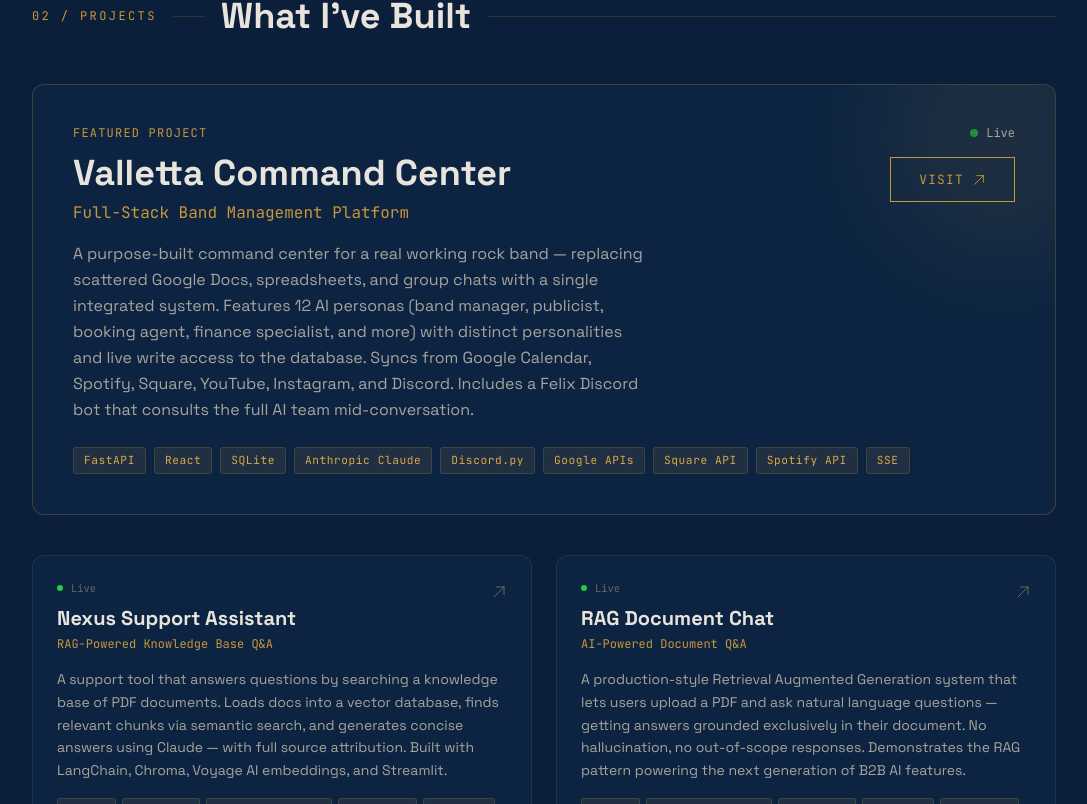
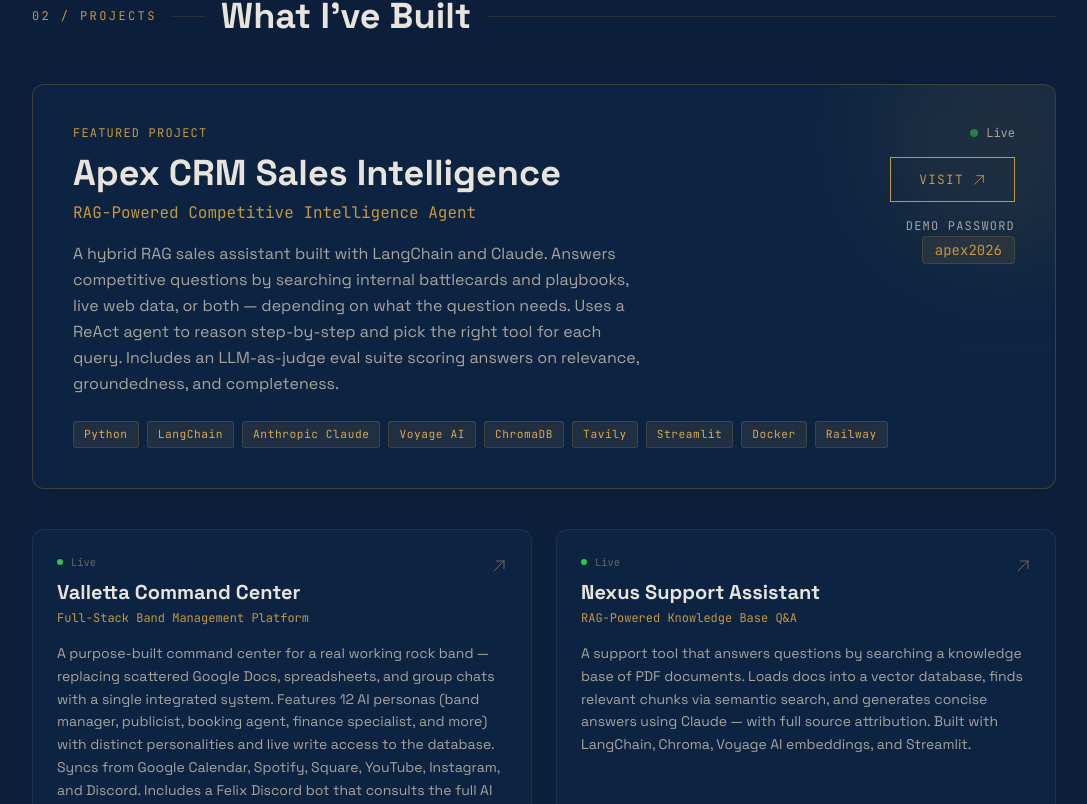
Before and after one commit to kcarroll88/portfolio-site, a Next.js app: page / in a window 1280 px wide. Shown: the part 1656-2460 px from the top of the page, without its empty margins (136-1223 px from the left). Built offline with nearby package versions, Linux system fonts and the light colour scheme.

Commit message:
Add Apex CRM Sales Intelligence as featured project
Adds the new RAG-powered sales intelligence agent as the featured project,
with demo password display. Valletta moves to the regular project grid.

```diff
--- a/src/components/Projects.tsx
+++ b/src/components/Projects.tsx
@@ -9,11 +9,23 @@ interface Project {
   description: string;
   stack: string[];
   link?: string;
+  password?: string;
   status: 'live' | 'in-progress' | 'complete';
   featured?: boolean;
 }
 
 const PROJECTS: Project[] = [
+  {
+    name: 'Apex CRM Sales Intelligence',
+    tagline: 'RAG-Powered Competitive Intelligence Agent',
+    description:
+      'A hybrid RAG sales assistant built with LangChain and Claude. Answers competitive questions by searching internal battlecards and playbooks, live web data, or both — depending on what the question needs. Uses a ReAct agent to reason step-by-step and pick the right tool for each query. Includes an LLM-as-judge eval suite scoring answers on relevance, groundedness, and completeness.',
+    stack: ['Python', 'LangChain', 'Anthropic Claude', 'Voyage AI', 'ChromaDB', 'Tavily', 'Streamlit', 'Docker', 'Railway'],
+    link: 'https://apex-sales-intel-production.up.railway.app',
+    password: 'apex2026',
+    status: 'live',
+    featured: true,
+  },
   {
     name: 'Valletta Command Center',
     tagline: 'Full-Stack Band Management Platform',
@@ -22,7 +34,6 @@ const PROJECTS: Project[] = [
     stack: ['FastAPI', 'React', 'SQLite', 'Anthropic Claude', 'Discord.py', 'Google APIs', 'Square API', 'Spotify API', 'SSE'],
     link: 'https://github.com/kcarroll88/valletta-app',
     status: 'live',
-    featured: true,
   },
   {
     name: 'Nexus Support Assistant',
@@ -137,6 +148,29 @@ function FeaturedProject({ project }: { project: Project }) {
                 <path strokeLinecap="round" strokeLinejoin="round" d="M4.5 19.5l15-15m0 0H8.25m11.25 0v11.25" />
               </svg>
             </a>
+          )}
+
+          {/* Password */}
+          {project.password && (
+            <div className="text-right">
+              <span
+                className="text-xs tracking-widest uppercase block mb-1"
+                style={{ fontFamily: 'var(--font-jetbrains-mono)', color: 'var(--cream-muted)' }}
+              >
+                Demo password
+              </span>
+              <span
+                className="text-sm px-3 py-1 rounded"
+                style={{
+                  fontFamily: 'var(--font-jetbrains-mono)',
+                  color: 'var(--gold)',
+                  background: 'rgba(201, 150, 58, 0.1)',
+                  border: '1px solid rgba(201, 150, 58, 0.2)',
+                }}
+              >
+                {project.password}
+              </span>
+            </div>
           )}
         </div>
       </div>
--- a/src/lib/keenan-context.ts
+++ b/src/lib/keenan-context.ts
@@ -36,7 +36,15 @@ OTHER SKILLS:
 - Cross-functional enablement & program management
 
 PROJECTS:
-1. Valletta Command Center (github.com/kcarroll88/valletta-app)
+1. Apex CRM Sales Intelligence (apex-sales-intel-production.up.railway.app) [FEATURED]
+   - What: A hybrid RAG sales assistant built with LangChain and Claude that answers competitive questions by searching internal battlecards/playbooks, live web data, or both
+   - Uses a ReAct agent to reason step-by-step and pick the right tool for each query
+   - Includes an LLM-as-judge eval suite scoring answers on relevance, groundedness, and completeness
+   - Built with: Python, LangChain, Anthropic Claude (Opus 4.5), Voyage AI (embeddings), ChromaDB, Tavily, Streamlit, Docker, Railway
+   - Demo password: apex2026
+   - Status: Live
+
+2. Valletta Command Center (github.com/kcarroll88/valletta-app)
    - What: A purpose-built full-stack command center for a real working rock band — replacing scattered Google Docs, spreadsheets, and group chats with a single integrated system the whole band actually uses
    - Features: 12 AI personas (band manager, publicist, booking agent, finance specialist, Discord bot, and more) with distinct personalities and live write access to the database via Claude tool use
    - Syncs live data from: Google Calendar, Google Sheets, Google Drive, Square, Spotify, Last.fm, YouTube, Instagram, TikTok, Discord
@@ -44,23 +52,23 @@ PROJECTS:
    - Built with: FastAPI, React, SQLite, Anthropic Claude (Sonnet + Haiku), Discord.py, SSE
    - Status: Live (used daily by the band)
 
-2. RAG Document Chat (kcarroll-ai.streamlit.app)
+3. RAG Document Chat (kcarroll-ai.streamlit.app)
    - What: A production-style Retrieval Augmented Generation (RAG) system that lets users upload a PDF and ask natural language questions — getting answers grounded exclusively in their document
    - No hallucination, no out-of-scope responses — Claude can only respond using content from the uploaded document
    - Demonstrates the RAG pattern powering next-gen B2B AI features in enterprise SaaS
    - Built with: Python, Anthropic Claude, Voyage AI (embeddings), ChromaDB (vector DB), Streamlit, pypdf
    - Status: Live
 
-3. Dwello (dwello.cloud)
+4. Dwello (dwello.cloud)
    - What: A SaaS platform for landlords to manage tenants, leases, maintenance requests, and communication in one place
    - Built with: Base44, Supabase, Stripe, AI-assisted backend logic
    - Status: Live
 
-4. AI Communication Automation System
+5. AI Communication Automation System
    - What: Processes inbound messages (SMS/email), extracts intent using LLMs, and routes actions automatically into business systems — eliminating manual coordination
    - Built with: Twilio, Make (Integromat), Webhooks, LLM processing
 
-5. Local Lens
+6. Local Lens
    - What: A civic transparency app that extracts and organizes public meeting data into digestible insights — helps people understand local government decisions without reading dense documents
    - Built with: Next.js, Supabase, scraping + structured data pipelines
 
```
